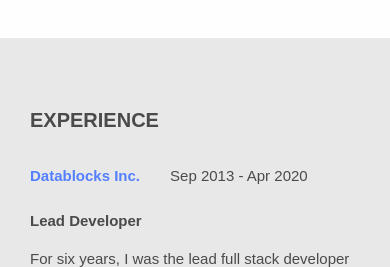
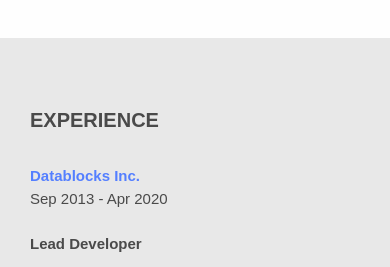
Before and after one commit to jonapgar/japgar.com, a website: page hosts/japgar.com/src/site/index.pug in a window 390 px wide. Shown: the part 504-771 px from the top of the page. Drawn offline with nearby package versions, Linux system fonts and the light colour scheme; files that its build step writes are made by us from their sources; files whose address does not match are found by name.

Commit message:
fix dates on mobile

```diff
--- a/hosts/japgar.com/src/sass/partials/_primary.sass
+++ b/hosts/japgar.com/src/sass/partials/_primary.sass
@@ -121,7 +121,7 @@
         margin: 0 0 1.5rem 0
 
         &__title
-          display: inline-block
+          display: block
           margin: 0 2rem 0 0
 
       .extended
```
Also changed, not shown: hosts/japgar.com/dist/css/main.css.
